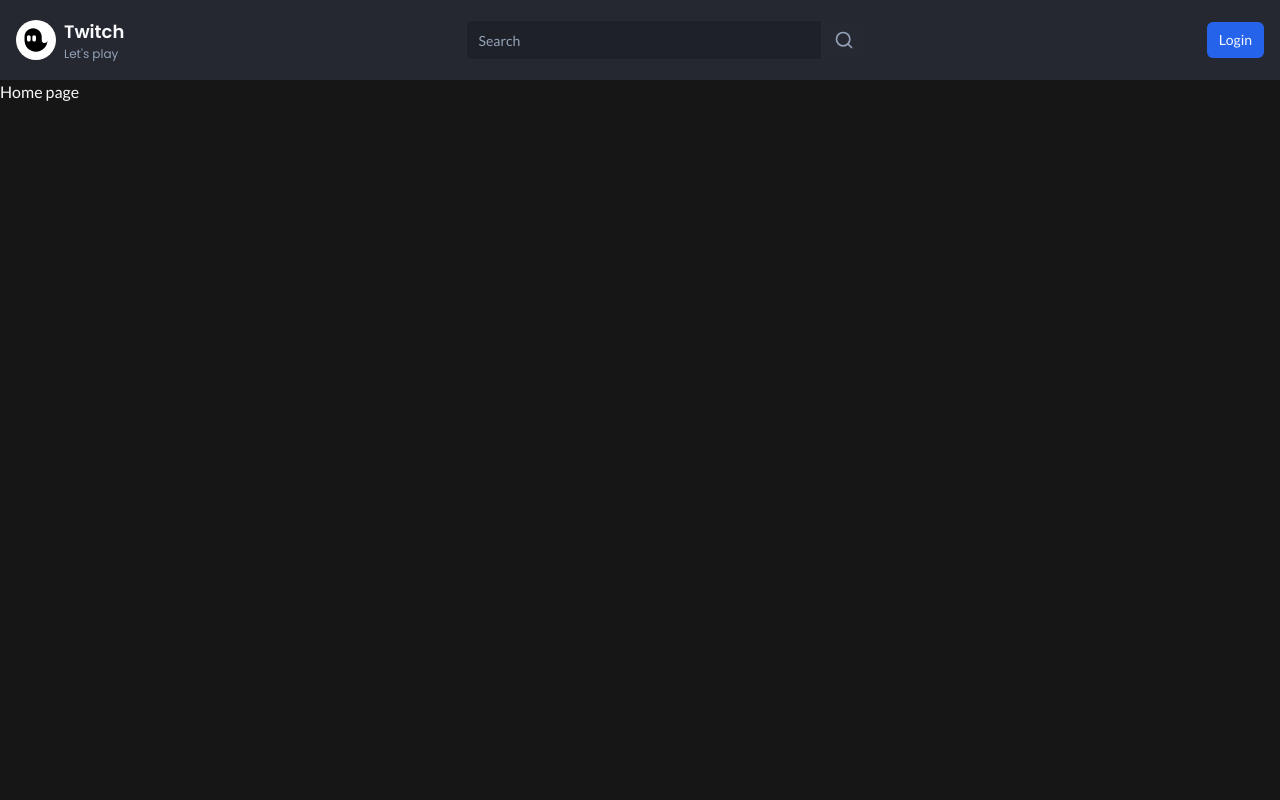
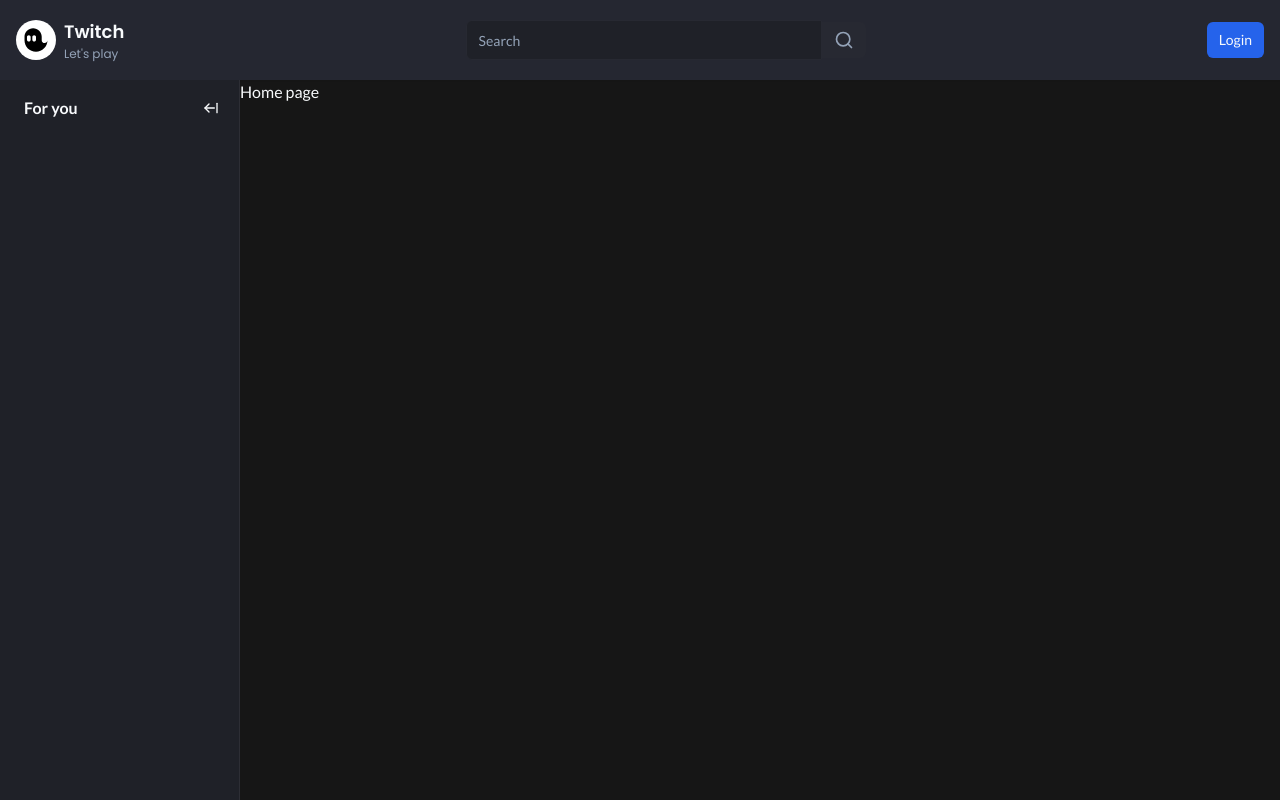
Before and after one commit to satheeshkmr955/twitch-clone, a Next.js app: page / in a window 1280 px wide. Built offline with nearby package versions, Linux system fonts and the light colour scheme; no server answers.

Commit message:
added sidebar

```diff
--- /dev/null
+++ b/app/(root)/(browse)/_components/container.tsx
@@ -0,0 +1,34 @@
+"use client";
+
+import { useEffect } from "react";
+import { useMediaQuery } from "usehooks-ts";
+
+import { cn } from "@/lib/utils";
+import { useSidebar } from "@/store/use-sidebar";
+
+interface ContainerProps {
+  children: React.ReactNode;
+}
+
+export const Container = (props: ContainerProps) => {
+  const { children } = props;
+
+  const matches = useMediaQuery("(max-width: 1024px)");
+  const { collapsed, onCollapse, onExpand } = useSidebar((state) => state);
+
+  useEffect(() => {
+    if (matches) {
+      onCollapse();
+    } else {
+      onExpand();
+    }
+  }, [matches, onCollapse, onExpand]);
+
+  return (
+    <div
+      className={cn("flex-1", collapsed ? "ml-[70px]" : "ml-[70px] lg:ml-60")}
+    >
+      {children}
+    </div>
+  );
+};
--- /dev/null
+++ b/app/(root)/(browse)/_components/sidebar/index.tsx
@@ -0,0 +1,10 @@
+import { Toggle } from "./toggle";
+import { Wrapper } from "./wrapper";
+
+export const Sidebar = () => {
+  return (
+    <Wrapper>
+      <Toggle />
+    </Wrapper>
+  );
+};
--- /dev/null
+++ b/app/(root)/(browse)/_components/sidebar/toggle.tsx
@@ -0,0 +1,41 @@
+"use client";
+
+import { ArrowLeftFromLineIcon, ArrowRightFromLineIcon } from "lucide-react";
+
+import { Hint } from "@/components/hint";
+import { Button } from "@/components/ui/button";
+import { useSidebar } from "@/store/use-sidebar";
+
+export const Toggle = () => {
+  const { collapsed, onCollapse, onExpand } = useSidebar((state) => state);
+
+  const label = collapsed ? "Expand" : "Collapse";
+
+  return (
+    <>
+      {collapsed && (
+        <div className="hidden lg:flex w-full items-center justify-center pt-4 mb-4">
+          <Hint label={label} side="right" asChild>
+            <Button onClick={onExpand} className="h-auto p-2" variant="ghost">
+              <ArrowRightFromLineIcon className="h-4 w-4" />
+            </Button>
+          </Hint>
+        </div>
+      )}
+      {!collapsed && (
+        <div className="p-3 pl-6 mb-2 flex items-center w-full">
+          <p className="font-semibold text-primary ">For you</p>
+          <Hint label={label} side="right" asChild>
+            <Button
+              onClick={onCollapse}
+              className="h-auto p-2 ml-auto"
+              variant="ghost"
+            >
+              <ArrowLeftFromLineIcon className="h-4 w-4" />
+            </Button>
+          </Hint>
+        </div>
+      )}
+    </>
+  );
+};
--- /dev/null
+++ b/app/(root)/(browse)/_components/sidebar/wrapper.tsx
@@ -0,0 +1,24 @@
+"use client";
+
+import { cn } from "@/lib/utils";
+import { useSidebar } from "@/store/use-sidebar";
+
+interface WrapperProps {
+  children: React.ReactNode;
+}
+
+export const Wrapper = (props: WrapperProps) => {
+  const { children } = props;
+  const { collapsed } = useSidebar((state) => state);
+
+  return (
+    <aside
+      className={cn(
+        "fixed left-0 flex flex-col w-60 h-full bg-background border-r border-[#2D2E35] z-50",
+        collapsed && "w-[70px]"
+      )}
+    >
+      {children}
+    </aside>
+  );
+};
--- a/app/(root)/(browse)/layout.tsx
+++ b/app/(root)/(browse)/layout.tsx
@@ -1,4 +1,6 @@
 import { Navbar } from "./_components/navbar";
+import { Container } from "./_components/container";
+import { Sidebar } from "./_components/sidebar";
 
 const BrowseLayout = ({
   children,
@@ -8,7 +10,10 @@
   return (
     <>
       <Navbar />
-      <div className="flex h-full pt-20">{children}</div>
+      <div className="flex h-full pt-20">
+        <Sidebar />
+        <Container>{children}</Container>
+      </div>
     </>
   );
 };
--- /dev/null
+++ b/components/hint.tsx
@@ -0,0 +1,33 @@
+import {
+  Tooltip,
+  TooltipContent,
+  TooltipProvider,
+  TooltipTrigger,
+} from "@/components/ui/tooltip";
+
+interface HintProps {
+  label: string;
+  children: React.ReactNode;
+  asChild?: boolean;
+  side?: "top" | "bottom" | "left" | "right";
+  align?: "start" | "center" | "end";
+}
+
+export const Hint = (props: HintProps) => {
+  const { label, children, asChild, align, side } = props;
+
+  return (
+    <TooltipProvider>
+      <Tooltip delayDuration={0}>
+        <TooltipTrigger asChild={asChild}>{children}</TooltipTrigger>
+        <TooltipContent
+          className="text-black bg-white"
+          side={side}
+          align={align}
+        >
+          <p className="font-semibold">{label}</p>
+        </TooltipContent>
+      </Tooltip>
+    </TooltipProvider>
+  );
+};
--- /dev/null
+++ b/components/ui/tooltip.tsx
@@ -0,0 +1,30 @@
+"use client"
+
+import * as React from "react"
+import * as TooltipPrimitive from "@radix-ui/react-tooltip"
+
+import { cn } from "@/lib/utils"
+
+const TooltipProvider = TooltipPrimitive.Provider
+
+const Tooltip = TooltipPrimitive.Root
+
+const TooltipTrigger = TooltipPrimitive.Trigger
+
+const TooltipContent = React.forwardRef<
+  React.ElementRef<typeof TooltipPrimitive.Content>,
+  React.ComponentPropsWithoutRef<typeof TooltipPrimitive.Content>
+>(({ className, sideOffset = 4, ...props }, ref) => (
+  <TooltipPrimitive.Content
+    ref={ref}
+    sideOffset={sideOffset}
+    className={cn(
+      "z-50 overflow-hidden rounded-md border bg-popover px-3 py-1.5 text-sm text-popover-foreground shadow-md animate-in fade-in-0 zoom-in-95 data-[state=closed]:animate-out data-[state=closed]:fade-out-0 data-[state=closed]:zoom-out-95 data-[side=bottom]:slide-in-from-top-2 data-[side=left]:slide-in-from-right-2 data-[side=right]:slide-in-from-left-2 data-[side=top]:slide-in-from-bottom-2",
+      className
+    )}
+    {...props}
+  />
+))
+TooltipContent.displayName = TooltipPrimitive.Content.displayName
+
+export { Tooltip, TooltipTrigger, TooltipContent, TooltipProvider }
--- /dev/null
+++ b/store/use-sidebar.ts
@@ -0,0 +1,25 @@
+import { create } from "zustand";
+import { devtools } from "zustand/middleware";
+import { immer } from "zustand/middleware/immer";
+
+import type {} from "@redux-devtools/extension";
+
+interface SidebarStore {
+  collapsed: boolean;
+  onExpand: () => void;
+  onCollapse: () => void;
+}
+
+export const useSidebar = create<SidebarStore>()(
+  devtools(
+    immer((set) => ({
+      collapsed: false,
+      onExpand: () => set(() => ({ collapsed: false })),
+      onCollapse: () => set(() => ({ collapsed: true })),
+    })),
+    {
+      name: "sidebar",
+      enabled: process.env.NODE_ENV == "development",
+    }
+  )
+);
```
Also changed, not shown: package.json (+6 -1 lines), videos.txt, 1 other file (tests, documents, lock files or other folders).
